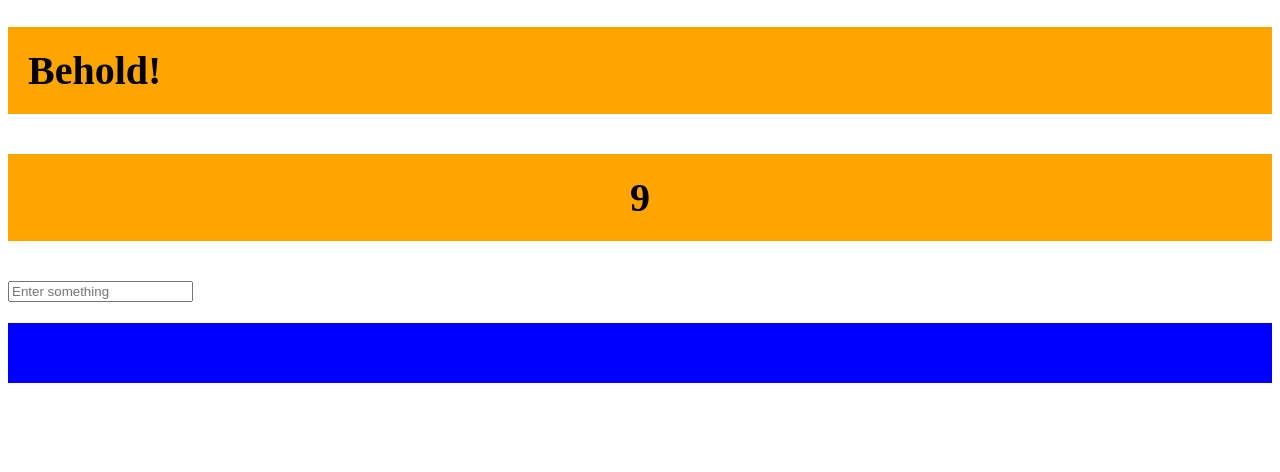
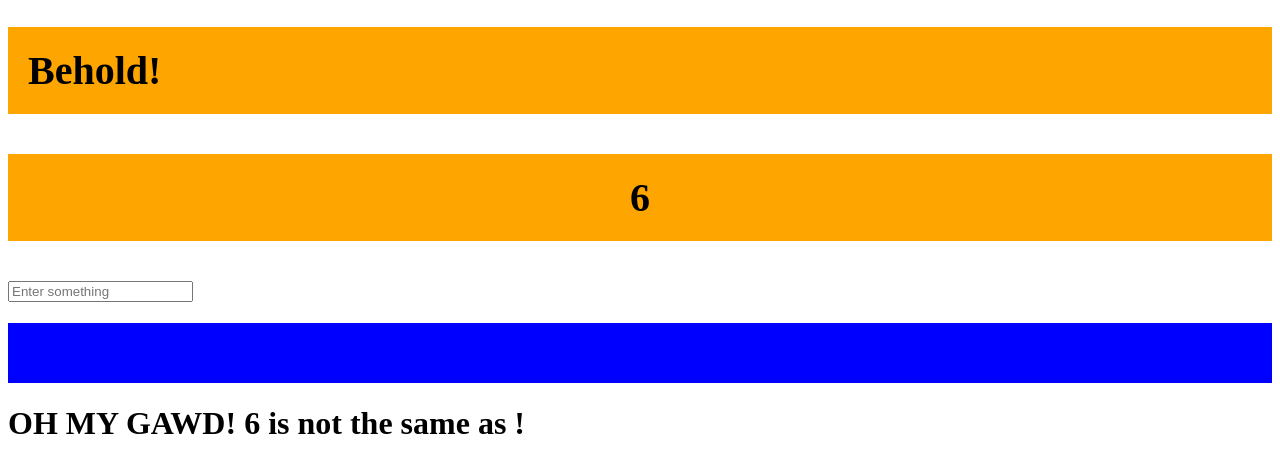
Before and after one commit to ehioji/html-and-change, a plain HTML site: page index.html in a window 1280 px wide. Both pictures are taken after a click on the element "Click to transform!". Drawn offline with Linux system fonts and the light colour scheme.

Commit message:
added compare stuff

```diff
--- a/app.js
+++ b/app.js
@@ -6,15 +6,19 @@ function transform () {
     geez.style.padding = "20px";
     randomNumber();
     userInputStuff();
+    compareNumbers();
 };
 
 function randomNumber () {
     deez = document.getElementById("smol_heading");
-    deez.innerHTML = Math.floor(Math.random() * 10);
+    randomNumbah = Math.floor(Math.random() * 10);
+    deez.innerHTML = randomNumbah;
     deez.style.fontSize = "40px";
     deez.style.backgroundColor = "orange";
     deez.style.padding = "20px";
-    deez.style.textAlign = "center"
+    deez.style.textAlign = "center";
+
+    return randomNumbah;
 }
 
 function userInputStuff () {
@@ -27,4 +31,18 @@ function userInputStuff () {
     y.style.backgroundColor = "blue";
     y.style.padding = "30px";
     y.style.textAlign = "center";
+
+    return x;
 };
+
+function compareNumbers () {
+
+    let numb1 = randomNumber();
+    let numb2 = userInputStuff();
+
+    if (numb1 != numb2) {
+        document.getElementById("compare").innerHTML = `OH MY GAWD! ${numb1} is not the same as ${numb2}!`;
+    } else {
+        document.getElementById("compare").innerHTML = `AYY THEY'RE THE SAME!!! ${numb1} is the same as ${numb2}`;
+    }
+}
--- a/index.html
+++ b/index.html
@@ -16,6 +16,8 @@
 
     <h1 id="userNumber"></h1>
 
+    <h1 id="compare"></h1>
+
     <script src="app.js"></script>
 </body>
 </html>
```
